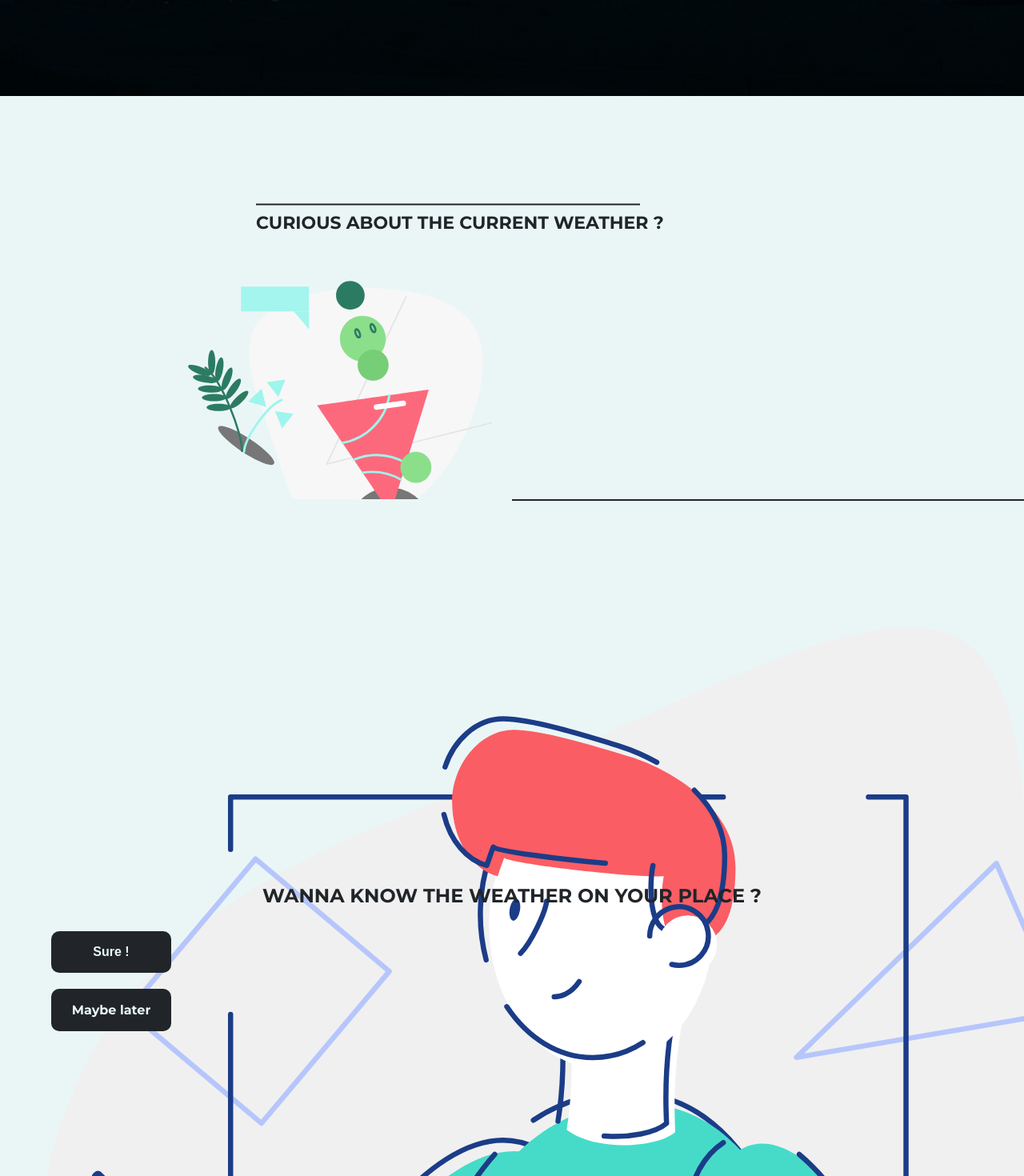
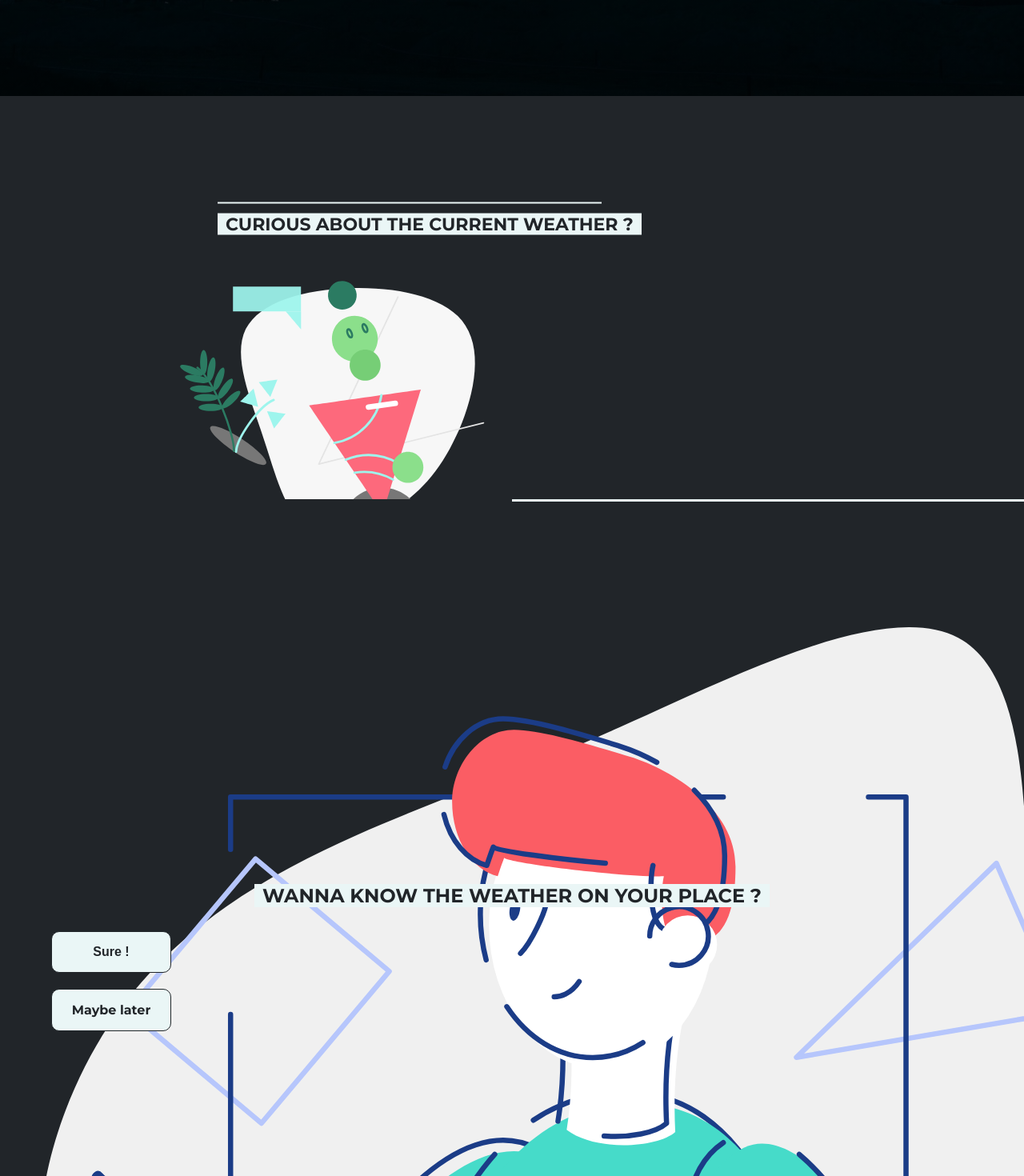
Before and after one commit to UseinAkbar/react-weatherapp, a React (Create React App) app: page / in a window 1280 px wide. Shown: the part 680-2150 px from the top of the page at 80% size. Built offline with nearby package versions, Linux system fonts and the light colour scheme.

Commit message:
Updated commit 7

```diff
--- a/public/styles.css
+++ b/public/styles.css
@@ -344,7 +344,7 @@
 
 .container {
   font-family: inherit;
-  background-color: #eaf6f6;
+  background-color: #212529;
   position: relative;
 }
 
@@ -368,7 +368,7 @@
   width: 100%;
   display: inline-block;
   padding: 0 1rem 1rem;
-  background-color: #eaf6f6;
+  background-color: #212529;
   text-align: center;
   overflow: hidden;
   position: relative;
@@ -381,23 +381,32 @@
   font-size: 2.2rem;
   text-transform: uppercase;
   font-weight: 700;
-  padding-top: 1rem;
-  color: #212529;
+  padding-top: 1.4rem;
+  color: #eaf6f6;
   position: absolute;
   top: 30%;
   right: 0;
-  transform: translate(0%, -50%);
+  transform: translate(-5%, -50%);
+}
+
+.illustration-box-top .askHeading-1 span, .askHeading-2 span {
+  background-color: #eaf6f6;
+  color: #212529;
+  -webkit-box-decoration-break: clone;
+  box-decoration-break: clone;
+  padding: 0 1rem;
 }
 
 .illustration-box-top .askHeading-1::before {
   content: '';
   display: inline-block;
   position: absolute;
-  width: 50%;
+  width: 0%;
   height: .2rem;
-  background-color: #212529;
+  background-color: #eaf6f6;
   top: 0;
   left: 0;
+  animation: slideBorder 1s ease infinite alternate forwards;
 }
 
 .illustration-box-bottom {
@@ -405,12 +414,12 @@
 }
 
 .illustration-box-top div {
-  transform: translate(-20rem, 14rem) rotateY(180deg);
+  transform: translate(-21rem, 14rem) rotateY(180deg);
 }
 
 @media only screen and (max-width: 20rem) {
   .illustration-box-top div {
-    transform: translate(-25rem, 17rem) rotateY(180deg);
+    transform: translate(-26rem, 17rem) rotateY(180deg);
   }
 }
 
@@ -429,7 +438,7 @@
 }
 
 .imgIllustration-3 {
-  transform: translate(-30%, 4.4rem);
+  transform: translate(-30%, 4.2rem);
 }
 
 .weatherBox .weatherTemp {
@@ -458,8 +467,6 @@
   transform: translateX(-50%);
   bottom: 0;
   width: 100%;
-  border-top-left-radius: .5rem;
-  border-top-right-radius: .5rem;
   font-size: 1.4rem;
   font-weight: 500;
   font-style: italic;
@@ -475,7 +482,7 @@
   position: relative;
   padding: 10rem 0 10rem;
   overflow: hidden;
-  background-color: #eaf6f6;
+  background-color: #212529;
   margin-top: -1rem;
 }
 
@@ -483,20 +490,20 @@
   content: '';
   position: absolute;
   width: 50%;
-  height: .2rem;
+  height: .3rem;
   top: 0;
   right: 0;
-  background-color: #212529;
+  background-color: #eaf6f6;
 }
 
 .section-ask::after {
   content: '';
   position: absolute;
   width: 50%;
-  height: .2rem;
+  height: .3rem;
   bottom: 0;
   left: 0;
-  background-color: #212529;
+  background-color: #eaf6f6;
 }
 
 .icon-wind {
@@ -528,7 +535,7 @@
   text-transform: uppercase;
   font-weight: 700;
   margin-bottom: 3rem;
-  color: #212529;
+  color: #eaf6f6;
   /* -webkit-background-clip: text;
   background-clip: text;
   background-image: linear-gradient(to bottom, black, rgba(255, 255, 255, .1)); */
@@ -545,13 +552,13 @@
   padding: 1.6rem;
   width: 15rem;
   text-decoration: none;
-  color: #eaf6f6;
-  background-color: #212529;
+  color: #212529;
+  background-color: #eaf6f6;
   text-align: center;
   font-size: 1.6rem;
   font-weight: 600;
-  border: 1.5px solid transparent;
   border-radius: 1rem;
+  border: 1.2px solid #212529;
   cursor: pointer;
   transition: .3s;
 }
@@ -569,17 +576,17 @@
   display: inline-block;
   padding: 2rem 3rem;
   text-decoration: none;
-  color: #eaf6f6;
-  background-color: #212529;
+  color: #212529;
+  background-color: #eaf6f6;
   text-align: center;
   font-size: 1.6rem;
   font-weight: 600;
 }
 
 .askButton .askButton-1:hover, .askButton .askButton-2:hover {
-  background-color: rgba(255, 255, 255, .6);
-  color: #212529;
-  border: 1.5px solid #212529;
+  background-color: #212529;
+  color: #eaf6f6;
+  border: 1.2px solid #eaf6f6;
 }
 
 .copyRight {
@@ -587,8 +594,8 @@
   width: 100%;
   padding: 4rem 0 2rem;
   margin-top: -.5rem;
-  color: #eaf6f6;
-  background-color: #212529;
+  color: #212529;
+  background-color: #eaf6f6;
 }
 
 .copyRight p {
@@ -618,21 +625,21 @@
 
 .icon-social a:not(:last-child) {
   margin-right: 1.5rem;
-  border-right: 1px solid #eaf6f6;
+  border-right: 1px solid #212529;
   padding-right: 1.5rem;
 }
 
 .icon-social a {
   text-decoration: none;
   display: inline-block;
-  color: #eaf6f6;
+  color: #212529;
   transition: .3s;
 }
 
 .icon-social a:visited {
   text-decoration: none;
   display: inline-block;
-  color: #eaf6f6;
+  color: #212529;
 }
 
 .icon-social a:last-child:hover {
@@ -649,6 +656,17 @@
 }
 
 /* Animation */
+
+@keyframes slideBorder {
+  0% {
+    width: 0%;
+    opacity: .5;
+  }
+  100% {
+    width: 50%;
+  }
+}
+
 @keyframes moveRight {
   0% {
     transform: translateX(-1rem);
--- a/src/components/Location.jsx
+++ b/src/components/Location.jsx
@@ -138,7 +138,7 @@
 
 	return (<div className="container">
 		<div className="illustration-box-top">
-			<h3 className="askHeading-1">Curious about the current weather ?</h3>
+			<h3 className="askHeading-1"><span>Curious about the current weather ?</span></h3>
 			<Lottie options={defaultOptions}
 				height={500}
 				width={500}
@@ -167,7 +167,7 @@
 				<img src='../images/human-illustration.svg' alt="People illustration" className="imgIllustration-2"></img>
 				<div className="boxButton">
 					<div className="askButton">
-						<h3 className="askHeading-2">Wanna know the weather on your place ?</h3>
+						<h3 className="askHeading-2"><span>Wanna know the weather on your place ?</span></h3>
 						<button type="submit" onClick={handleClick} className="button askButton-1">Sure !</button>
 						<a href="#mainSearch" className="button askButton-2">Maybe later</a>
 					</div>
@@ -175,7 +175,7 @@
 			</div>
 		}
 		<div className="illustration-box-bottom">
-			<img src='../images/schoolbook-colour.svg' alt="People illustration" className="imgIllustration-3"></img>
+			<img src='../images/schoolbook.svg' alt="People illustration" className="imgIllustration-3"></img>
 		</div>
 		<div className="copyRight">
 			<div className="icon-social">
```
Also changed, not shown: public/images/schoolbook.svg (added).
